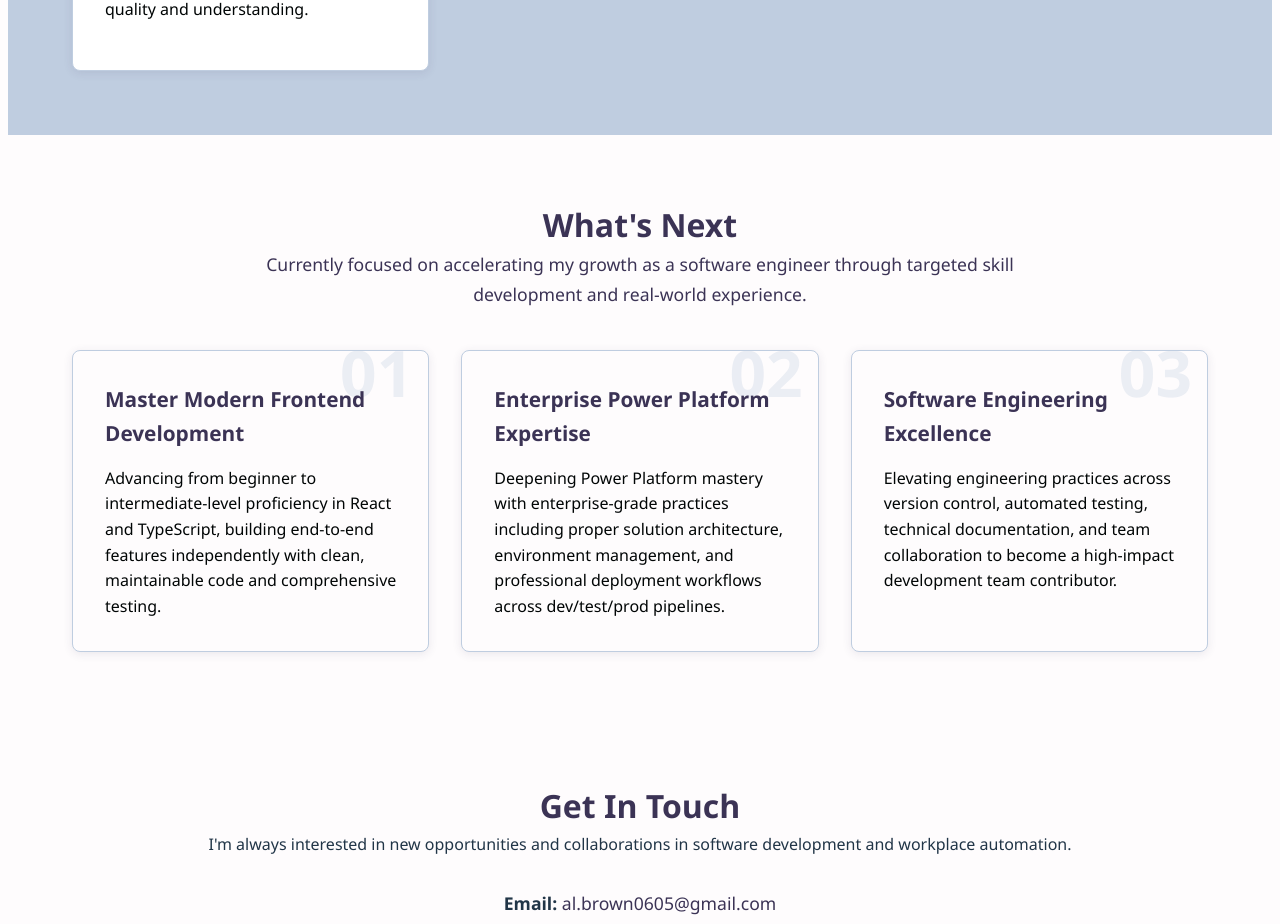
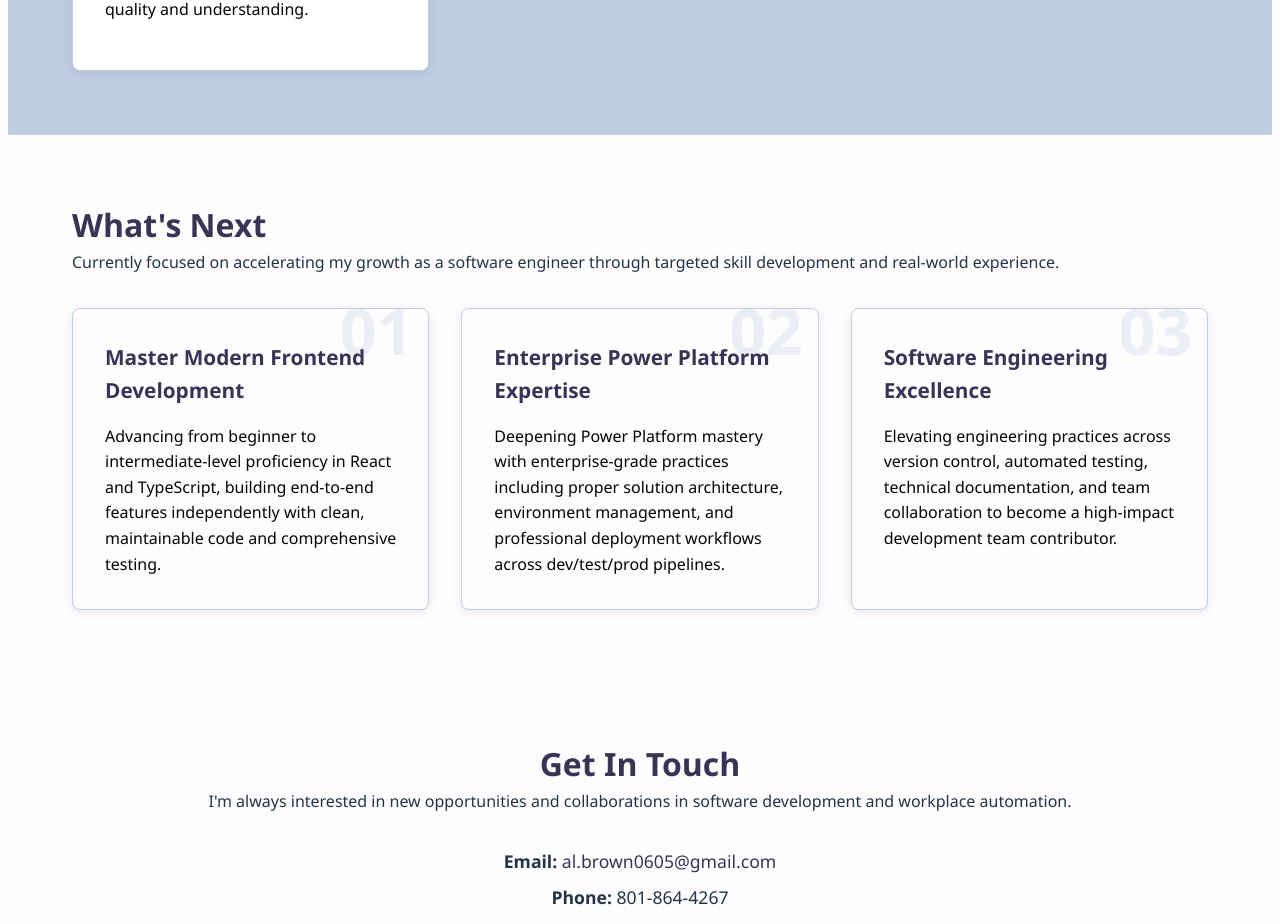
Before and after one commit to abrow2504/AlexBrownSoftwareDeveloper, a React (Vite) app: page / in a window 1280 px wide. Shown: the part 4040-4964 px from the top of the page. Built offline with nearby package versions, Linux system fonts and the light colour scheme.

Commit message:
swap image

```diff
--- a/src/App.tsx
+++ b/src/App.tsx
@@ -243,7 +243,7 @@ function App() {
             </div>
           </div>
         </section>
-                <section id="whats-next" className="whats-next">
+                <section id="whatsnext" className="whatsnext">
           <div className="container">
             <h2>What's Next</h2>
             <p className="section-intro">Currently focused on accelerating my growth as a software engineer through targeted skill development and real-world experience.</p>
--- a/src/components/ProjectPages/TravelSystemProject.tsx
+++ b/src/components/ProjectPages/TravelSystemProject.tsx
@@ -7,12 +7,12 @@ import image005 from '/image005.png'
 import image006 from '/image006.png'
 import image007 from '/image007.png'
 import image008 from '/image008.png'
-import image009 from '/image009.png'
+import image011 from '/image011.png'
 
 const galleryImages = [
         {
-    original: image009,
-    thumbnail: image009,
+    original: image011,
+    thumbnail: image011,
     description: 'SharePoint tracker list with custom views for active trips, personal assignments, and archives',
     originalWidth: 1655,
     originalHeight: 418
```
Also changed, not shown: 2 other files (tests, documents, lock files or other folders).
